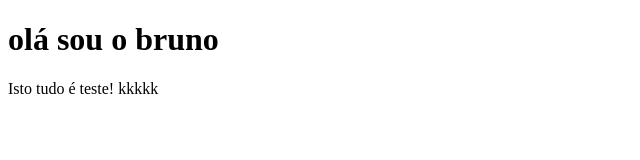
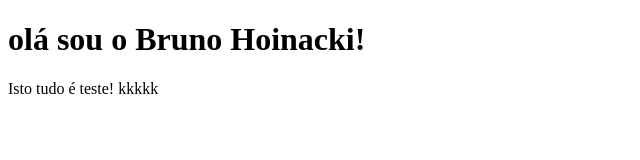
Before and after one commit to BrunoHoinacki/ExerciciosGitHub, a plain HTML site: page sobre.html in a window 1280 px wide. Shown: the whole page, without its empty margins (0-640 px from the left). Drawn offline with Linux system fonts and the light colour scheme.

Commit message:
Testando conflitos!

```diff
--- a/sobre.html
+++ b/sobre.html
@@ -7,7 +7,7 @@
     <title>Document</title>
 </head>
 <body>
-    <h1>olá sou o bruno</h1>
+    <h1>olá sou o Bruno Hoinacki!</h1>
     <p>Isto tudo é teste! kkkkk</p>
 </body>
 </html>
```
